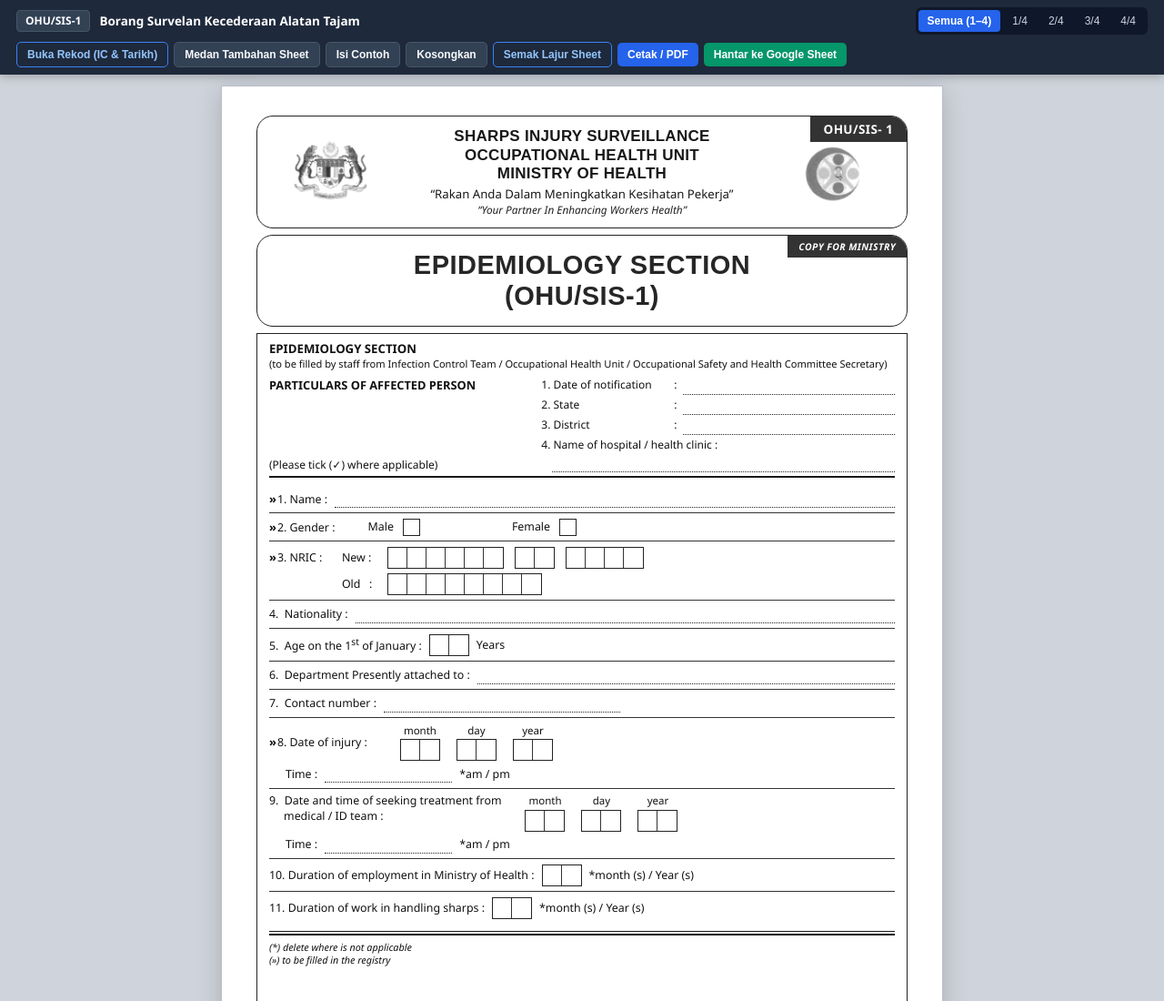
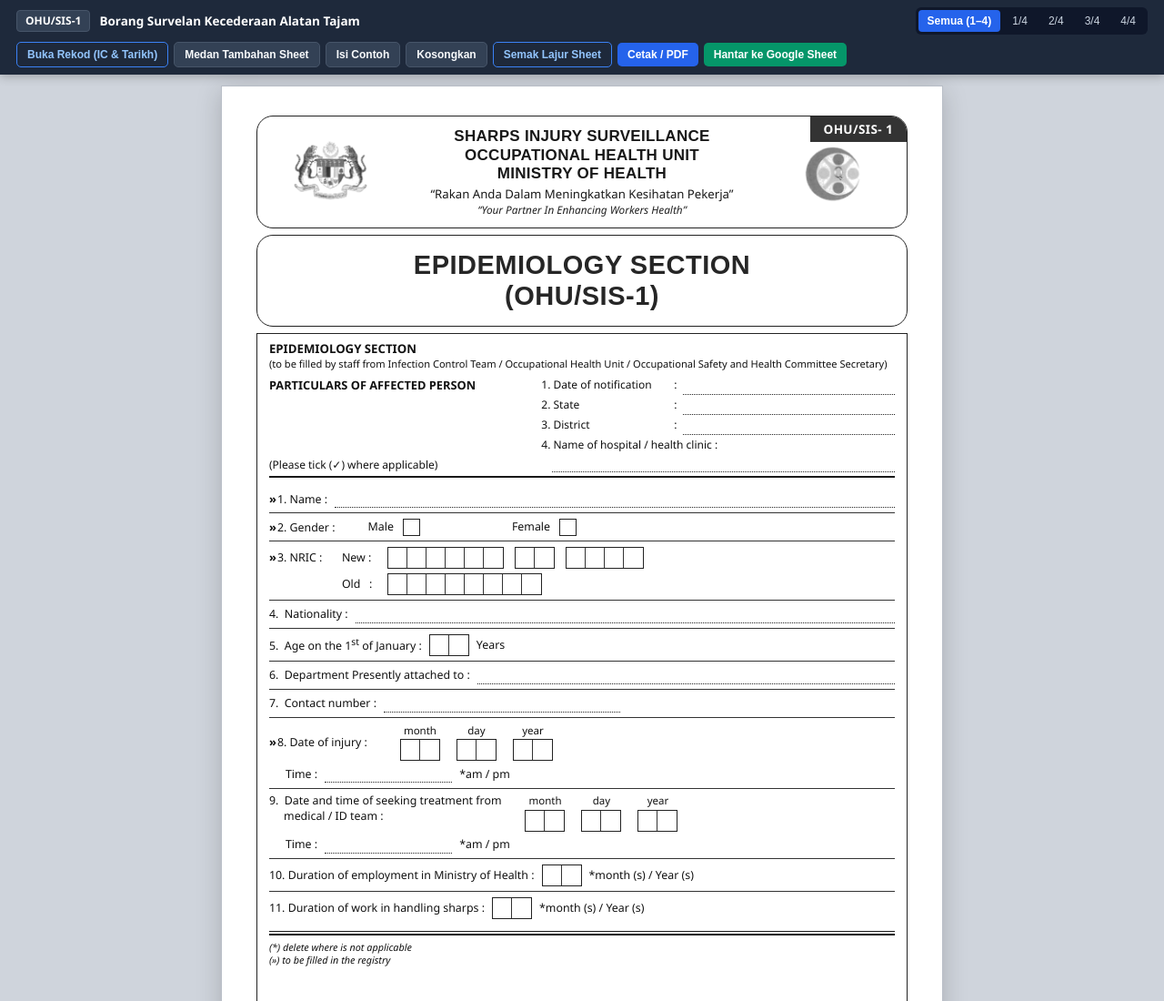
Before and after one commit to AHAShushami/borang-ohu-sis1, a plain HTML site: page index.html in a window 1280 px wide. Shown: the top 1100 px of the page at 91% size. Drawn offline with Linux system fonts and the light colour scheme.

Commit message:
Remove COPY FOR MINISTRY badge from header box

```diff
--- a/index.html
+++ b/index.html
@@ -71,7 +71,6 @@
 
         <!-- Header Box 2 -->
         <div class="header-card section-banner-card">
-          <div class="header-corner-tag copy-tag">COPY FOR MINISTRY</div>
           <h2>
             EPIDEMIOLOGY SECTION<br />
             (OHU/SIS-1)
```
